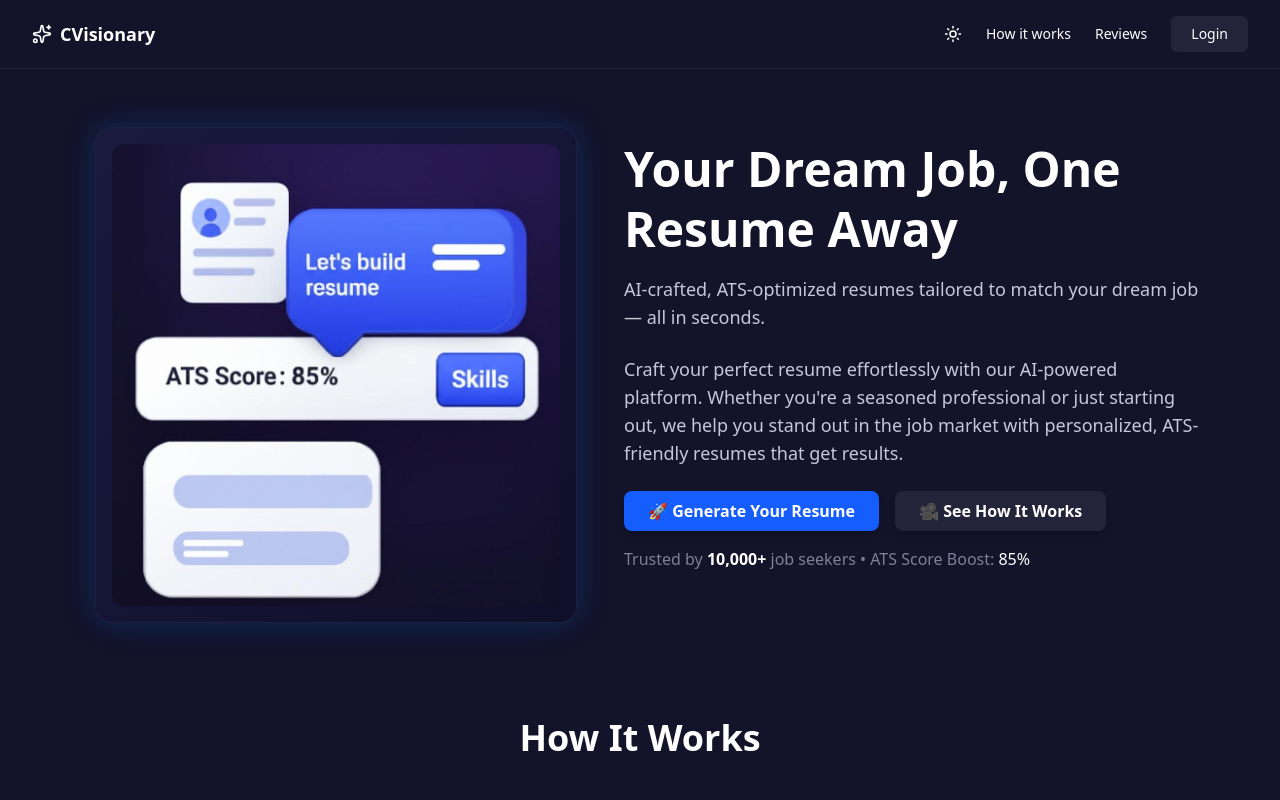
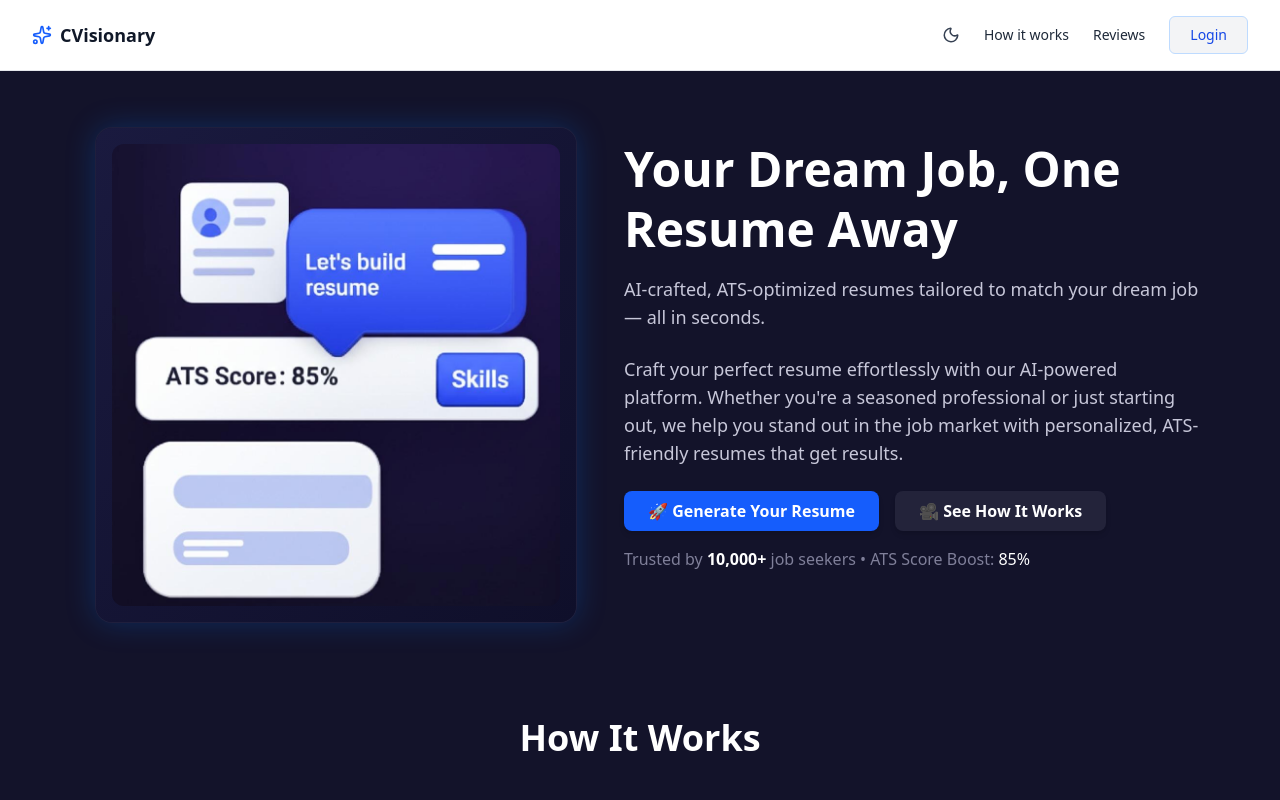
Before and after one commit to QuantumRebels/CVisionary, a React (Vite) app in the folder frontend/: page / in a window 1280 px wide. Shown: the top 800 px of the page. Built offline with nearby package versions, Linux system fonts and the light colour scheme.

Commit message:
Light mode added to navbar

```diff
--- a/frontend/src/components/landing/Navbar.jsx
+++ b/frontend/src/components/landing/Navbar.jsx
@@ -1,46 +1,62 @@
-// ✅ Enhanced Hero, Navbar, HowItWorks, and Testimonials Sections
 import React from "react";
 import { Sparkles, Moon, Sun } from "lucide-react";
-import Logo from "../../assets/images/logo.jpg";
 import { motion } from "framer-motion";
 
-
-function Navbar({ isLoggedIn }) {
-  const [darkMode, setDarkMode] = React.useState(true);
-
+function Navbar({ isLoggedIn, darkMode, setDarkMode }) {
   return (
-    <nav className="w-full bg-[#13132a] px-8 py-4 flex items-center justify-between border-b border-[#23233a] fixed top-0 left-0 z-50">
+    <nav
+      className={`w-full px-8 py-4 flex items-center justify-between border-b fixed top-0 left-0 z-50
+        ${darkMode ? "bg-[#13132a] border-[#23233a]" : "bg-white border-gray-200"}
+      `}
+    >
       <div className="flex items-center space-x-2">
-        <Sparkles className="w-5 h-5 text-white" />
-        <span className="font-semibold text-white text-lg">CVisionary</span>
+        <Sparkles className={darkMode ? "w-5 h-5 text-white" : "w-5 h-5 text-blue-600"} />
+        <span className={`font-semibold text-lg ${darkMode ? "text-white" : "text-gray-900"}`}>CVisionary</span>
       </div>
       <div className="flex items-center space-x-6">
-        <button onClick={() => setDarkMode(!darkMode)} className="text-white hover:text-yellow-400">
+        <button
+          onClick={() => setDarkMode(!darkMode)}
+          className={darkMode
+            ? "text-white hover:text-yellow-400"
+            : "text-gray-700 hover:text-yellow-500"
+          }
+        >
           {darkMode ? <Sun size={18} /> : <Moon size={18} />}
         </button>
         {!isLoggedIn ? (
           <>
-            <a href="#how-it-works" className="text-sm font-medium text-white hover:text-blue-400 transition-colors">
+            <a
+              href="#how-it-works"
+              className={`text-sm font-medium transition-colors ${darkMode ? "text-white hover:text-blue-400" : "text-gray-800 hover:text-blue-600"}`}
+            >
               How it works
             </a>
-            <a href="#testimonials" className="text-sm font-medium text-white hover:text-blue-400 transition-colors">
+            <a
+              href="#testimonials"
+              className={`text-sm font-medium transition-colors ${darkMode ? "text-white hover:text-blue-400" : "text-gray-800 hover:text-blue-600"}`}
+            >
               Reviews
             </a>
             <a href="/login">
-              <button className="bg-[#23233a] hover:bg-[#35355c] text-white px-5 py-2 rounded-md text-sm font-medium transition-colors">
+              <button
+                className={darkMode
+                  ? "bg-[#23233a] hover:bg-[#35355c] text-white px-5 py-2 rounded-md text-sm font-medium transition-colors"
+                  : "bg-gray-100 hover:bg-blue-100 text-blue-700 px-5 py-2 rounded-md text-sm font-medium transition-colors border border-blue-200"
+                }
+              >
                 Login
               </button>
             </a>
           </>
         ) : (
           <>
-            <a href="/dashboard" className="text-sm font-medium text-white hover:text-blue-400 transition-colors">
+            <a href="/dashboard" className={darkMode ? "text-sm font-medium text-white hover:text-blue-400" : "text-sm font-medium text-gray-800 hover:text-blue-600"}>
               Dashboard
             </a>
-            <a href="/builder" className="text-sm font-medium text-white hover:text-blue-400 transition-colors">
+            <a href="/builder" className={darkMode ? "text-sm font-medium text-white hover:text-blue-400" : "text-sm font-medium text-gray-800 hover:text-blue-600"}>
               Resume Builder
             </a>
-            <a href="/checker" className="text-sm font-medium text-white hover:text-blue-400 transition-colors">
+            <a href="/checker" className={darkMode ? "text-sm font-medium text-white hover:text-blue-400" : "text-sm font-medium text-gray-800 hover:text-blue-600"}>
               Resume Checker
             </a>
           </>
```
Also changed, not shown: 1 other file (tests, documents, lock files or other folders).
